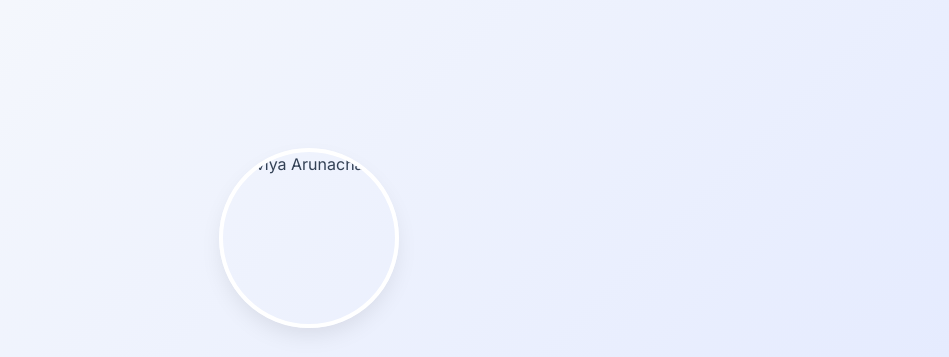
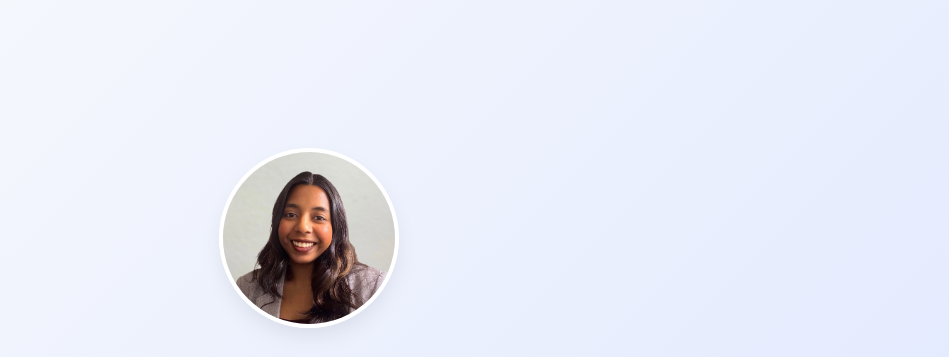
Before and after one commit to Oviya0607/portfolio, a plain HTML site: page index.html in a window 1280 px wide. Shown: the top 357 px of the page, without its empty margins (331-1280 px from the left). Drawn offline with nearby package versions, Linux system fonts and the light colour scheme.

Commit message:
Add:updatr in img

```diff
--- a/index.html
+++ b/index.html
@@ -33,7 +33,7 @@
 
     <!-- HERO SECTION -->
     <section class="hero" id="home">
-        <img src="assets/images/profile.jpg" alt="Oviya Arunachalam" class="profile-img fade-in">
+        <img src="photo.jpg" alt="Oviya Arunachalam" class="profile-img fade-in">
         <h1 class="fade-in delay-1">Oviya Arunachalam</h1>
         <p class="lead mb-1 fade-in delay-1">Data • Operations • Business Analytics</p>
         <p class="text-muted mb-4 fade-in delay-2">MS IOE (UMich, 2025) • BE Robotics (PSG, 2024)</p>
```
